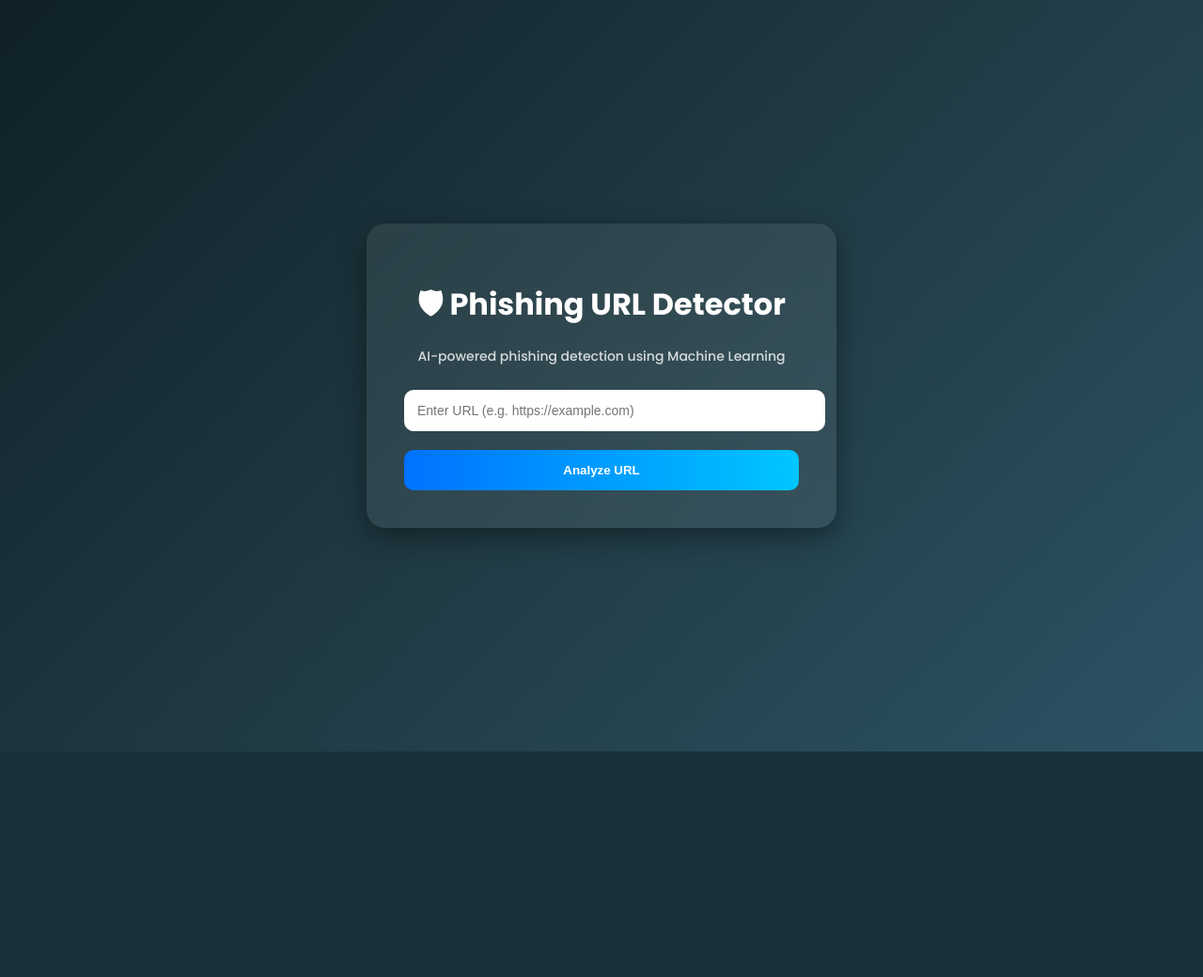
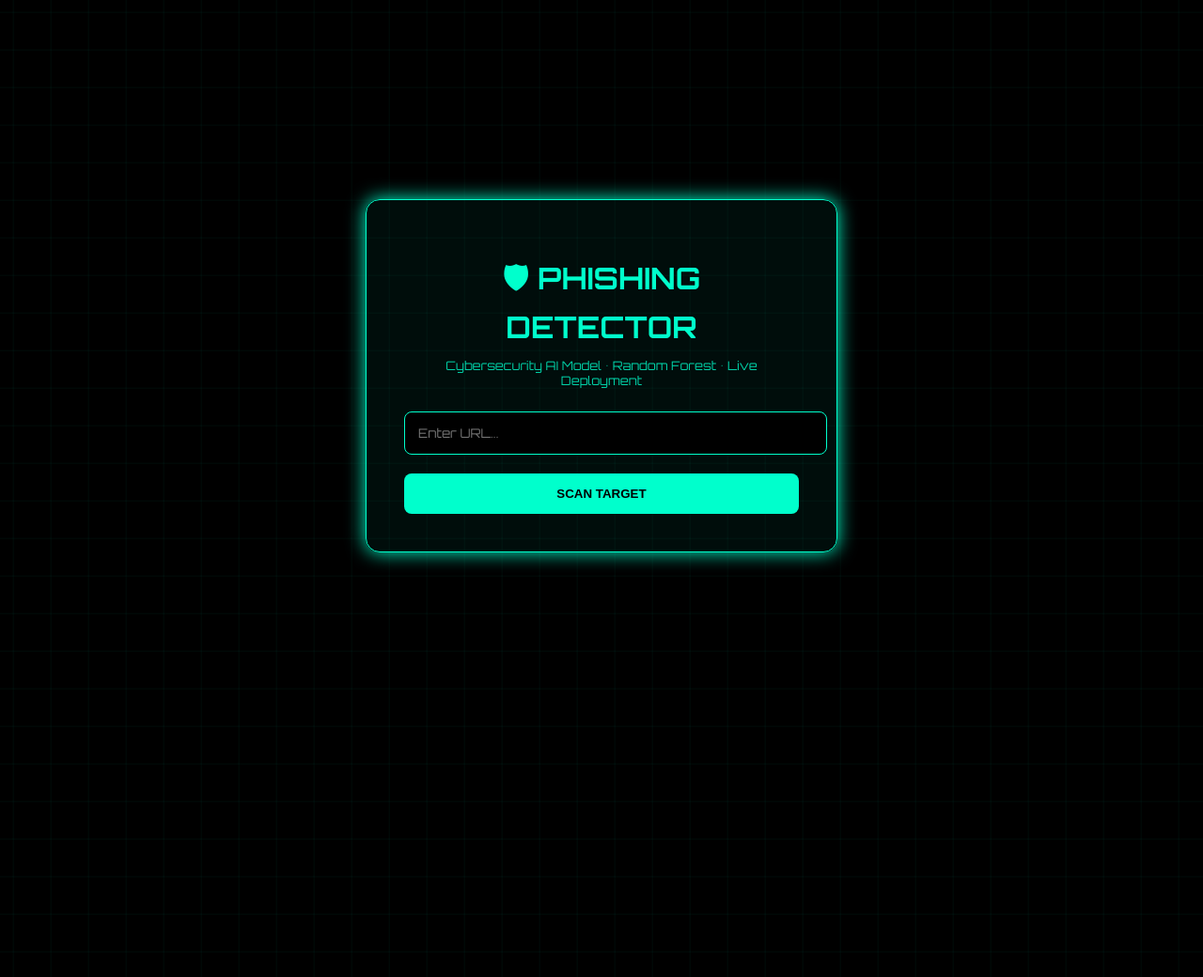
Before and after one commit to Khiladi-786/Phishing_Deployment, a Flask app: page / in a window 1280 px wide; the page is wider, and only the part inside the window is pictured. Shown: the top 1040 px of that part at 94% size. Before the commit the page ends 800 px from the top of that part, so only its background shows below. Run offline with Flask 3, Linux system fonts and the light colour scheme; parts of the project's set-up code (start-up, migrations or seed data) failed here and were passed over.

Commit message:
Revamp index.html with new styles and content
Updated styles and text for improved UI and branding.

```diff
--- a/templates/index.html
+++ b/templates/index.html
@@ -4,30 +4,62 @@
     <title>Phishing URL Detector</title>
     <meta name="viewport" content="width=device-width, initial-scale=1.0">
 
-    <!-- Google Font -->
-    <link href="https://fonts.googleapis.com/css2?family=Poppins:wght@300;500;700&display=swap" rel="stylesheet">
+    <!-- Font -->
+    <link href="https://fonts.googleapis.com/css2?family=Orbitron:wght@400;700&display=swap" rel="stylesheet">
 
     <style>
         body {
-            font-family: 'Poppins', sans-serif;
             margin: 0;
-            background: linear-gradient(135deg, #0f2027, #203a43, #2c5364);
-            color: white;
+            font-family: 'Orbitron', sans-serif;
+            background: black;
+            color: #00ffcc;
             display: flex;
             justify-content: center;
             align-items: center;
             height: 100vh;
+            overflow: hidden;
+        }
+
+        /* Animated background grid */
+        body::before {
+            content: "";
+            position: absolute;
+            width: 200%;
+            height: 200%;
+            background: repeating-linear-gradient(
+                0deg,
+                rgba(0,255,204,0.05) 0px,
+                rgba(0,255,204,0.05) 1px,
+                transparent 1px,
+                transparent 40px
+            ),
+            repeating-linear-gradient(
+                90deg,
+                rgba(0,255,204,0.05) 0px,
+                rgba(0,255,204,0.05) 1px,
+                transparent 1px,
+                transparent 40px
+            );
+            animation: moveGrid 10s linear infinite;
+            z-index: 0;
+        }
+
+        @keyframes moveGrid {
+            from { transform: translate(0,0); }
+            to { transform: translate(-40px,-40px); }
         }
 
         .container {
-            background: rgba(255, 255, 255, 0.08);
+            position: relative;
+            z-index: 1;
+            background: rgba(0, 255, 204, 0.05);
             padding: 40px;
-            border-radius: 20px;
-            backdrop-filter: blur(10px);
+            border-radius: 15px;
+            border: 1px solid #00ffcc;
             width: 420px;
             text-align: center;
-            box-shadow: 0 10px 30px rgba(0,0,0,0.4);
-            animation: fadeIn 0.6s ease-in-out;
+            box-shadow: 0 0 20px #00ffcc;
+            animation: fadeIn 0.7s ease;
         }
 
         h1 {
@@ -36,55 +68,56 @@
         }
 
         p {
+            font-size: 13px;
+            opacity: 0.8;
             margin-bottom: 25px;
-            font-size: 14px;
-            opacity: 0.8;
         }
 
         input[type="text"] {
             width: 100%;
             padding: 14px;
-            border-radius: 10px;
-            border: none;
+            border-radius: 8px;
+            border: 1px solid #00ffcc;
+            background: black;
+            color: #00ffcc;
             outline: none;
-            font-size: 14px;
             margin-bottom: 20px;
+            font-family: 'Orbitron', sans-serif;
         }
 
         button {
             width: 100%;
             padding: 14px;
-            border-radius: 10px;
+            border-radius: 8px;
             border: none;
-            background: #00c6ff;
-            background: linear-gradient(to right, #0072ff, #00c6ff);
-            color: white;
-            font-weight: 600;
+            background: #00ffcc;
+            color: black;
+            font-weight: 700;
             cursor: pointer;
             transition: 0.3s;
         }
 
         button:hover {
-            transform: scale(1.03);
-            box-shadow: 0 5px 15px rgba(0,198,255,0.4);
+            background: #00ffaa;
+            box-shadow: 0 0 15px #00ffcc;
         }
 
         .result-box {
             margin-top: 25px;
             padding: 20px;
-            border-radius: 12px;
-            background: rgba(255,255,255,0.1);
+            border-radius: 10px;
+            border: 1px solid #00ffcc;
             animation: slideUp 0.4s ease;
         }
 
         .phishing {
-            color: #ff4b4b;
-            font-weight: 700;
+            color: #ff0033;
+            text-shadow: 0 0 10px #ff0033;
         }
 
         .legitimate {
-            color: #00ffb3;
-            font-weight: 700;
+            color: #00ff88;
+            text-shadow: 0 0 10px #00ff88;
         }
 
         @keyframes fadeIn {
@@ -103,12 +136,12 @@
 <body>
 
 <div class="container">
-    <h1>🛡 Phishing URL Detector</h1>
-    <p>AI-powered phishing detection using Machine Learning</p>
+    <h1>🛡 PHISHING DETECTOR</h1>
+    <p>Cybersecurity AI Model • Random Forest • Live Deployment</p>
 
     <form method="POST" action="/predict">
-        <input type="text" name="url" placeholder="Enter URL (e.g. https://example.com)" required>
-        <button type="submit">Analyze URL</button>
+        <input type="text" name="url" placeholder="Enter URL..." required>
+        <button type="submit">SCAN TARGET</button>
     </form>
 
     {% if prediction_text %}
```
